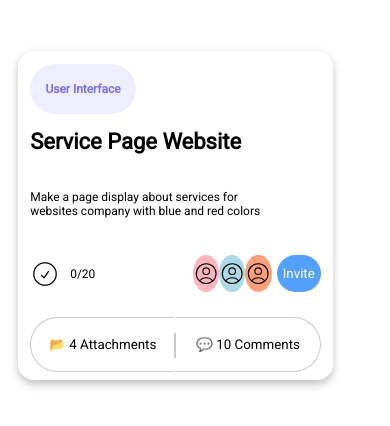
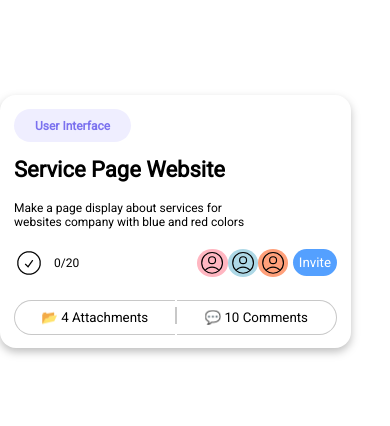
Before and after one commit to Dreyrk/WeCountTechTest, a plain HTML site: page index.html in a window 390 px wide. Shown: the part 202-628 px from the top of the page. Drawn offline with Linux system fonts and the light colour scheme.

Commit message:
finitions

```diff
--- a/style.css
+++ b/style.css
@@ -19,16 +19,16 @@ main {
 }
 
 .cardContainer {
-  height: 60%;
-  width: 100%;
+  height: 470px;
+  width: 700px;
   display: flex;
   justify-content: center;
 }
 
 .card {
   margin: 0;
-  width: 40%;
-  height: 55%;
+  width: 600px;
+  height: 350px;
   padding: 4%;
   padding-top: 4%;
   background-color: #ffffff;
@@ -168,8 +168,8 @@ svg {
 
 @media screen and (max-width: 550px) {
   .cardContainer {
-    height: 40%;
-    width: 90%;
+    height: 250px;
+    width: 500px;
   }
   .card {
     height: 90%;
@@ -199,7 +199,7 @@ svg {
 
 @media screen and (min-width: 550px) and (max-width: 750px) {
   .card {
-    height: 70%;
-    width: 100%;
+    height: 320px;
+    width: 550px;
   }
 }
```
Also changed, not shown: DB WeCount.png (added).
